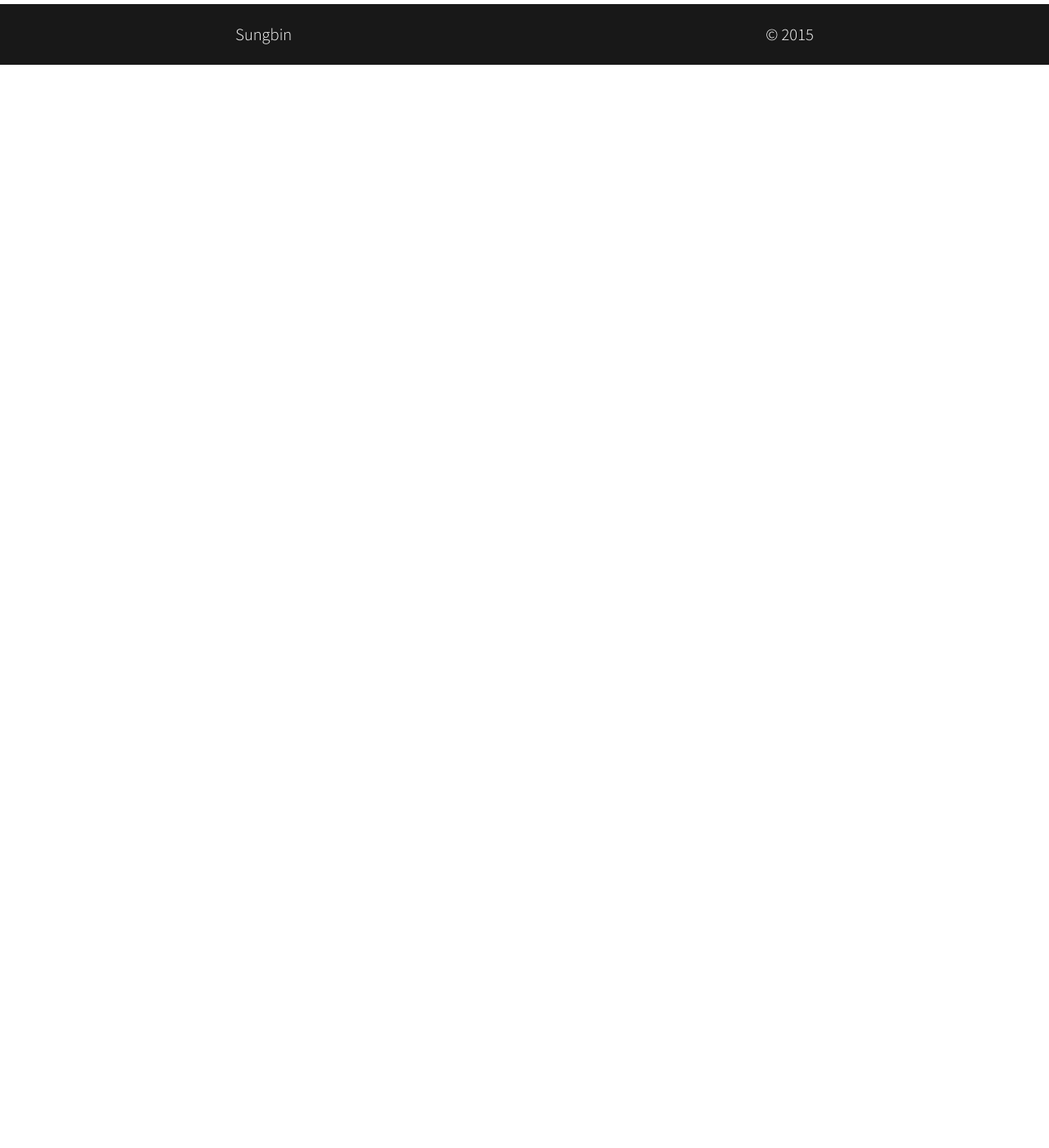
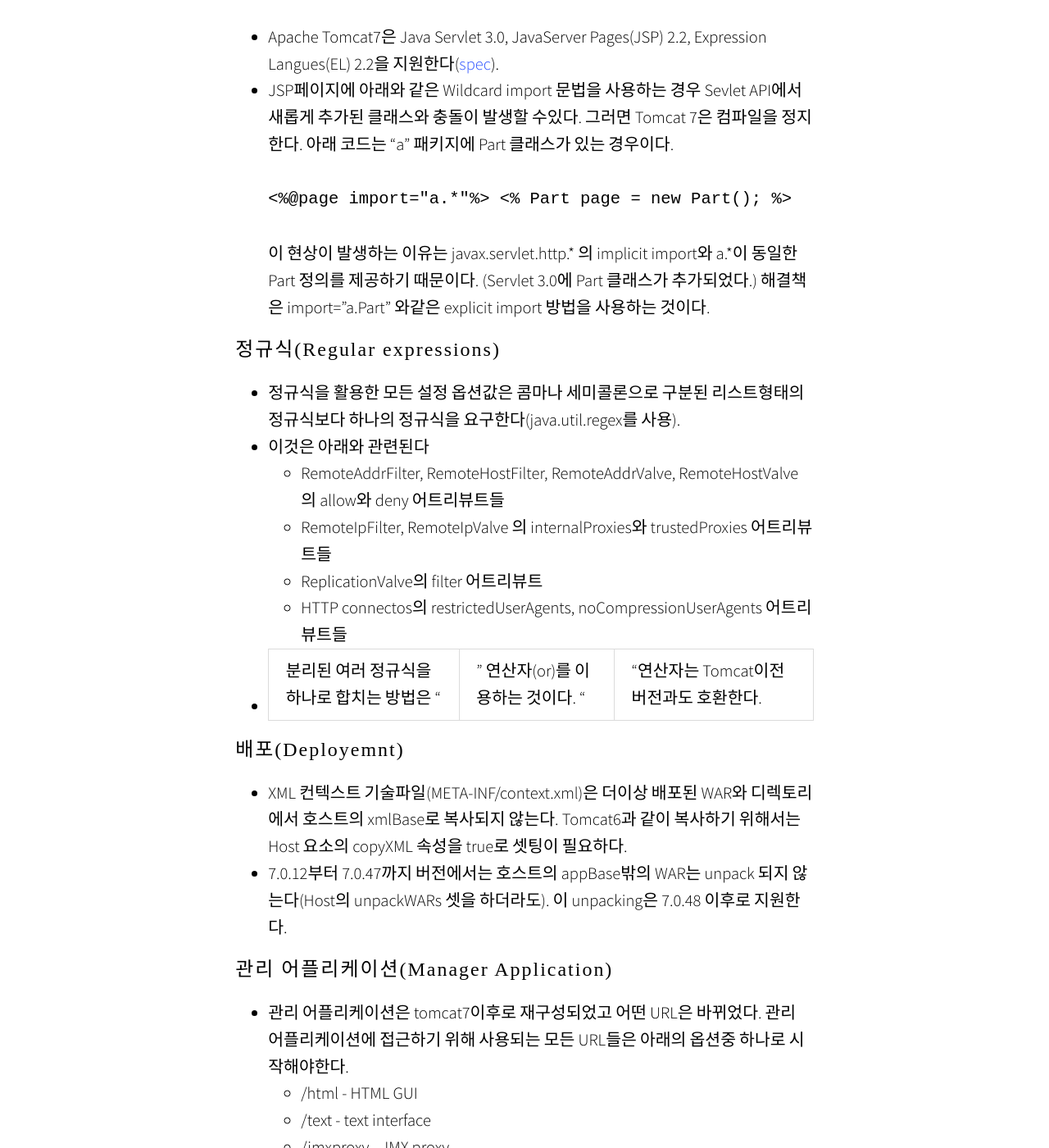
Before and after one commit to sungbine/sungbine.github.io, a Jekyll site: the page built from _posts/2015-02-28-tomcat6_to_tomcat7.markdown, in a window 1280 px wide and 1400 px high, scrolled down 928 px. Shown: the whole window at 82% size. Built offline with Jekyll 4.4.1, drawn with Linux system fonts in a browser that asks for light colours; nearby versions of some CDN libraries; some web fonts are replaced; comment, search, counter and statistics services are not loaded; before the commit the page ends 1007 px from its top, so only the background shows below that; some of the changed text lies outside the part shown.

Commit message:
Update 2015-02-28-tomcat6_to_tomcat7.markdown

````diff
--- a/_posts/2015-02-28-tomcat6_to_tomcat7.markdown
+++ b/_posts/2015-02-28-tomcat6_to_tomcat7.markdown
@@ -11,6 +11,41 @@ categories: tech post
 
 http://tomcat.apache.org/migration.html 페이지에 내용을 통해 다른 버전의 migration을 확인할 수 있다.
 
-- 6.0.x에서 7.0.x 로 migration하기
--- Apache Tomcat 7.0.x는 Java 6이상의 버전이 필요 하다. (Apache Tomcat 6.0.x는 Java5를 필요로한다)
--
+# 6.0.x에서 7.0.x 로 migration하기 #
+### Java 6 필요
+ * Apache Tomcat 7.0.x는 Java 6이상의 버전이 필요 하다. (Apache Tomcat 6.0.x는 Java5를 필요로한다)
+
+### Servlet 3.0 API
+* Apache Tomcat7은 Java Servlet 3.0, JavaServer Pages(JSP) 2.2, Expression Langues(EL) 2.2을 지원한다([spec](http://wiki.apache.org/tomcat/Specifications)).
+* JSP페이지에 아래와 같은 Wildcard import 문법을 사용하는 경우 Sevlet API에서 새롭게 추가된 클래스와 충돌이 발생할 수있다. 그러면 Tomcat 7은 컴파일을 정지한다. 아래 코드는 "a" 패키지에 Part 클래스가 있는 경우이다.
+  <br /> <br />
+      ```
+      <%@page import="a.*"%>
+      <% Part page = new Part(); %>
+      ```
+      <br /> <br />
+이 현상이 발생하는 이유는 javax.servlet.http.\* 의 implicit import와 a.\*이 동일한 Part 정의를 제공하기 때문이다. (Servlet 3.0에 Part 클래스가 추가되었다.) 해결책은 import="a.Part" 와같은  explicit import 방법을 사용하는 것이다.
+
+### 정규식(Regular expressions)
+* 정규식을 활용한 모든 설정 옵션값은 콤마나 세미콜론으로 구분된 리스트형태의 정규식보다 하나의 정규식을 요구한다(java.util.regex를 사용).
+* 이것은 아래와 관련된다
+  * RemoteAddrFilter, RemoteHostFilter, RemoteAddrValve, RemoteHostValve의  allow와 deny 어트리뷰트들
+  * RemoteIpFilter, RemoteIpValve 의 internalProxies와 trustedProxies 어트리뷰트들
+  * ReplicationValve의 filter 어트리뷰트
+  * HTTP connectos의 restrictedUserAgents, noCompressionUserAgents 어트리뷰트들
+* 분리된 여러 정규식을 하나로 합치는 방법은 "|" 연산자(or)를 이용하는 것이다. "|"연산자는 Tomcat이전버전과도 호환한다.
+
+### 배포(Deployemnt)
+* XML 컨텍스트 기술파일(META-INF/context.xml)은 더이상 배포된 WAR와 디렉토리에서 호스트의 xmlBase로 복사되지 않는다. Tomcat6과 같이 복사하기 위해서는 Host 요소의 copyXML 속성을 true로 셋팅이 필요하다.
+* 7.0.12부터 7.0.47까지 버전에서는 호스트의 appBase밖의 WAR는 unpack 되지 않는다(Host의 unpackWARs 셋을 하더라도). 이 unpacking은 7.0.48 이후로 지원한다.
+
+### 관리 어플리케이션(Manager Application)
+* 관리 어플리케이션은 tomcat7이후로 재구성되었고 어떤 URL은 바뀌었다. 관리 어플리케이션에 접근하기 위해 사용되는 모든 URL들은 아래의 옵션중 하나로 시작해야한다.
+  * <ContextPath>/html - HTML GUI
+  * <ContextPath>/text - text interface
+  * <ContextPath>/jmxproxy - JMX proxy
+  * <ContextPath>/status - status pages
+* HTML 인터페이스는 CSRF(Cross Site Request Forgery)에 대비해 보안이 되어있다. 그러나 text, JMX인터페이스는 그렇지 않다. CSRF 보안을 위해 아래의 사항을 따라야한다.
+  * manager-gui 권한과 manager-script 또는 manager-jmx권한들을 분리되어야 한다.
+  * manager-script나 manager-jmx 권한을 이용해 브라우저로 관리 어플리케이션에 접근하는 경우에 세션이 종료되고난후 반드시 브라우저를 종료해야한다.
+The roles command has been removed from the Manager application since it did not work with the default configuration and most Realms do not support providing a list of roles.
````
